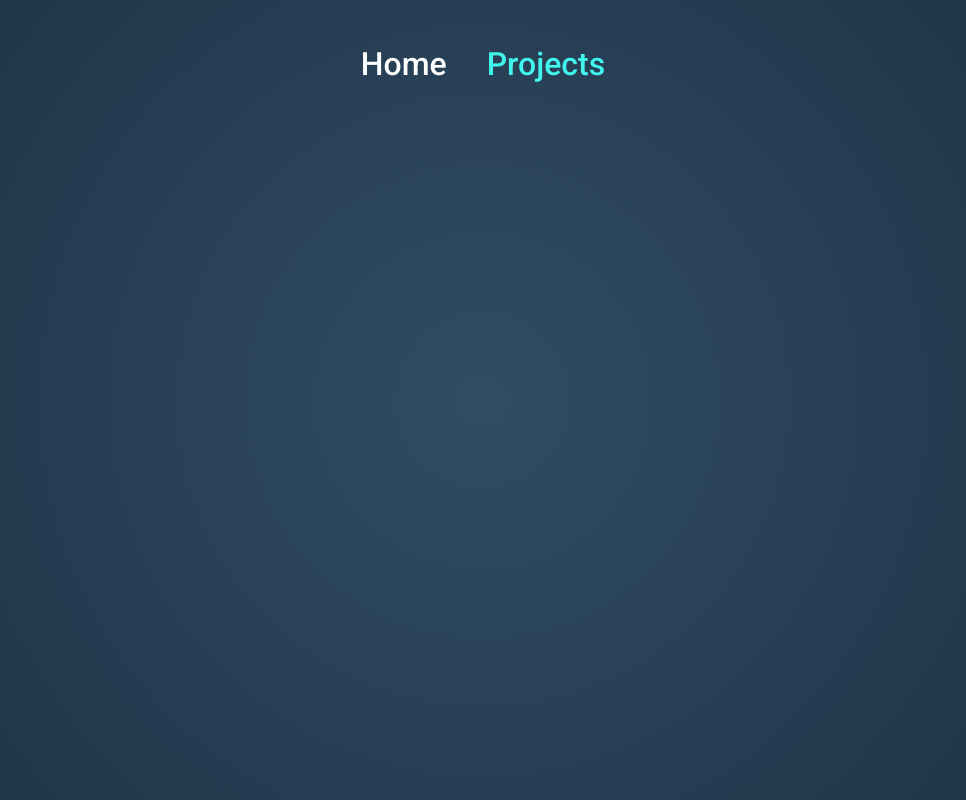
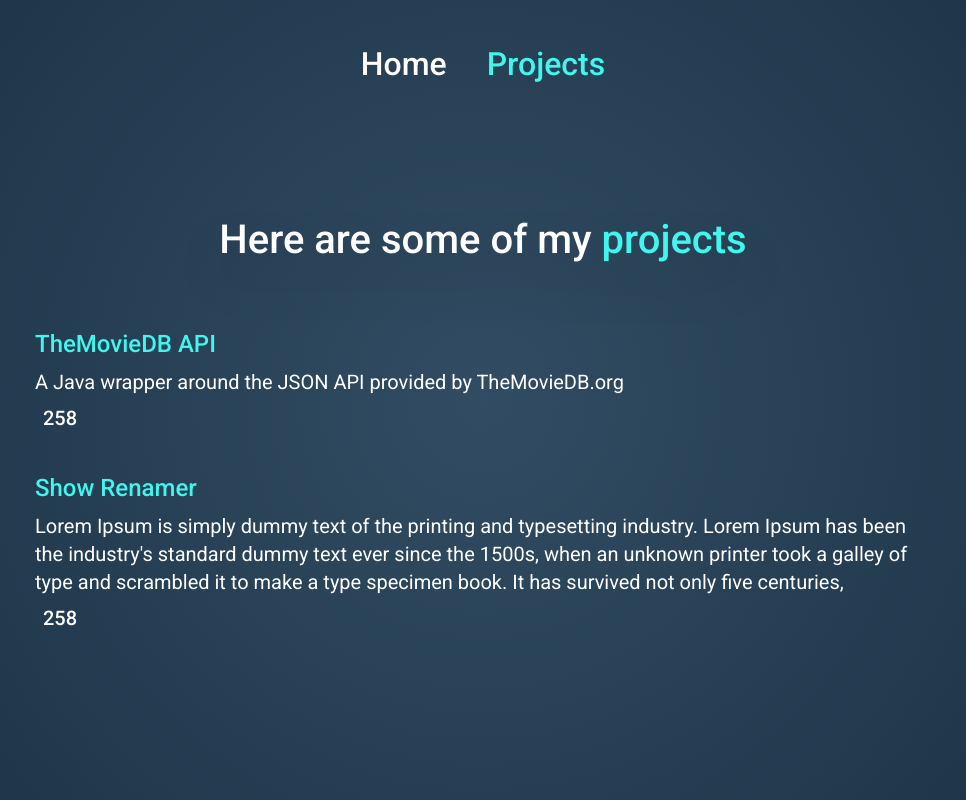
Before and after one commit to c-eg/Conor-Egan-Website, a SvelteKit app: page /projects in a window 1280 px wide. Shown: the whole page, without its empty margins (157-1123 px from the left). Built offline with nearby package versions, Linux system fonts and the light colour scheme.

Commit message:
add projects page

```diff
--- /dev/null
+++ b/src/lib/Project.svelte
@@ -0,0 +1,15 @@
+<script>
+	export let link;
+	export let title;
+	export let description;
+	export let stars;
+</script>
+
+<a href={link} target="_blank" class="flex flex-col gap-2 text-[var(--colour-primary)] justify-center items-start">
+	<p class="text-2xl text-[var(--colour-secondary)] font-medium">{title}</p>
+	<p class="text-xl font-normal">{description}</p>
+	<div class="flex gap-2">
+        <enhanced:img src="$lib/assets/star.svg" alt="Star" />
+        <p class="text-xl font-medium">{stars}</p>
+    </div>
+</a>
--- a/src/routes/projects/+page.svelte
+++ b/src/routes/projects/+page.svelte
@@ -1,4 +1,31 @@
+<script>
+	import Project from '$lib/Project.svelte';
+</script>
+
 <svelte:head>
 	<title>Projects | Conor Egan</title>
-	<meta name="description" content="Portfolio website for Conor Egan, a Software Engineer." />
+	<meta name="description" content="Conor Egan's software projects." />
 </svelte:head>
+
+<div class="flex flex-col justify-center items-center">
+	<h1
+		class="text-[2.5rem] leading-[3rem] text-[var(--colour-primary)] drop-shadow-2xl font-medium"
+	>
+		Here are some of my <span class="text-[var(--colour-secondary)]">projects</span>
+	</h1>
+
+	<div class="flex flex-col gap-[2.5rem] mt-16 max-w-4xl w-full">
+		<Project
+			link={"https://github.com/c-eg/themoviedbapi"}
+			title={'TheMovieDB API'}
+			description={'A Java wrapper around the JSON API provided by TheMovieDB.org'}
+			stars={258}
+		/>
+		<Project
+			link={"https://github.com/c-eg/themoviedbapi"}
+			title={'Show Renamer'}
+			description={"Lorem Ipsum is simply dummy text of the printing and typesetting industry. Lorem Ipsum has been the industry's standard dummy text ever since the 1500s, when an unknown printer took a galley of type and scrambled it to make a type specimen book. It has survived not only five centuries,"}
+			stars={258}
+		/>
+	</div>
+</div>
```
Also changed, not shown: src/lib/assets/star.svg (added).
